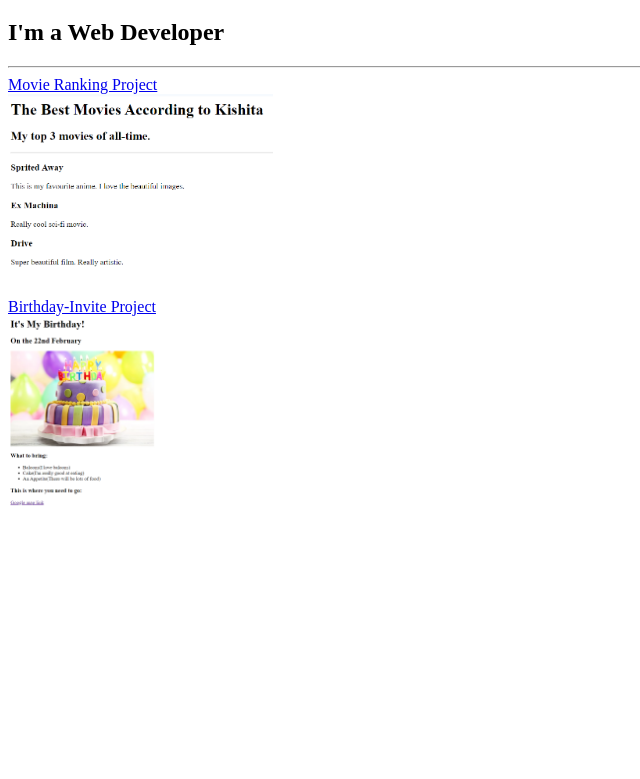
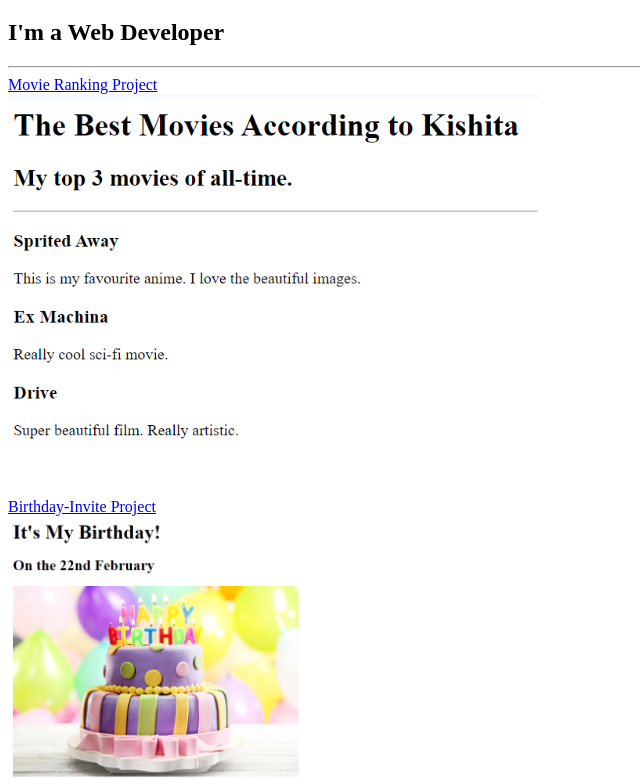
Before and after one commit to KishitaW/Full-stack-Repo, a plain HTML site: page Multi-page-website/HTML-Portfolio-Project.html in a window 1280 px wide. Shown: the part 61-840 px from the top of the page, without its empty margins (0-640 px from the left). Before the commit the page ends 800 px from the top, so only its background shows below. Drawn offline with Linux system fonts and the light colour scheme.

Commit message:
creating a portfolio project

```diff
--- a/Multi-page-website/HTML-Portfolio-Project.html
+++ b/Multi-page-website/HTML-Portfolio-Project.html
@@ -13,11 +13,11 @@
 
     <a href="../Introduction-to-HTML/[Project]Movie-Ranking.html">Movie Ranking Project</a>
     <br />
-    <image src="../Introduction-to-HTML/MovieProject.png" height="200" />
+    <image src="../Introduction-to-HTML/MovieProject.png" height="400" />
     <br />
 
     <a href="../Intermediate-HTML/[Project]Birthday-Invite.html">Birthday-Invite Project</a>
     <br />
-    <image src="../Intermediate-HTML/BirthdayProject.png" height="200" />
+    <image src="../Intermediate-HTML/BirthdayProject.png" height="400" />
 </body>
 </html>
```
